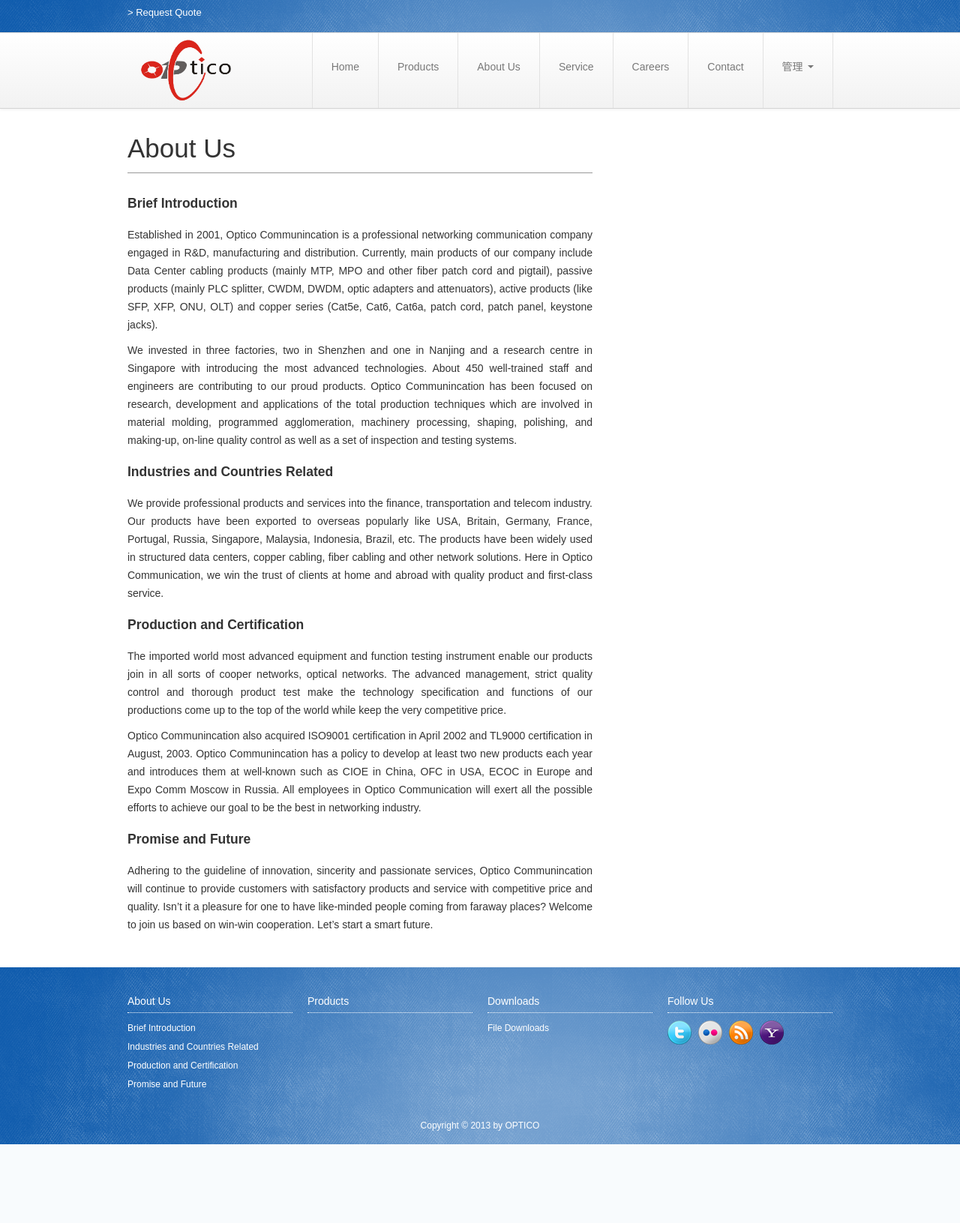
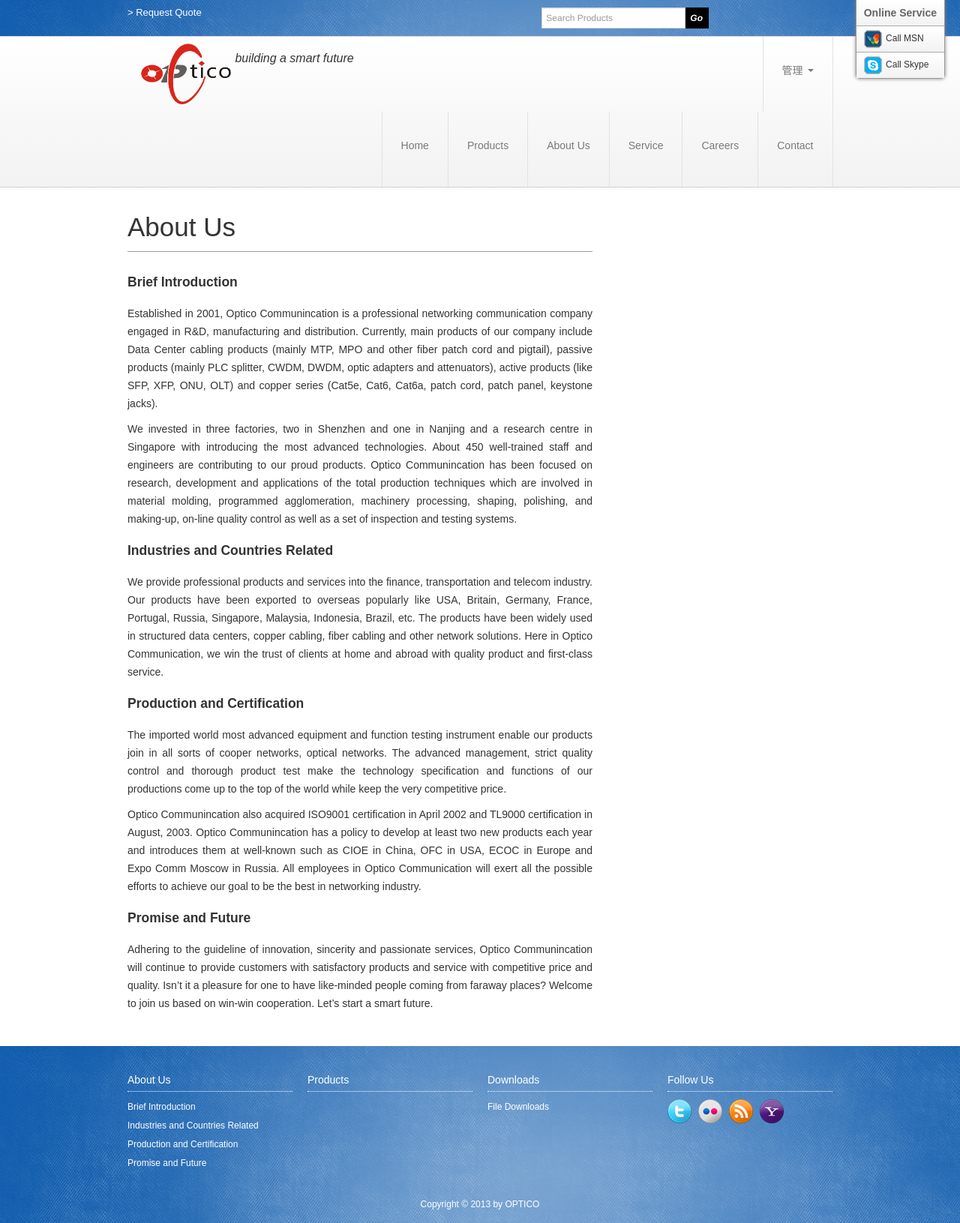
Before and after one commit to hustlzp/optico, a Python web app: template optico/templates/about.html in a window 1280 px wide. Shown: the whole page at 75% size. Before the commit the page ends 1526 px from the top, so only its background shows below. Run offline with Jinja, Linux system fonts and the light colour scheme; the template is opened without the code that fills it, so the values that code supplies are empty; style sheets or scripts are compiled from the project's sources; some libraries are stand-ins or nearby versions.

Commit message:
now can search and add online service float window

```diff
--- a/optico/static/style/page.css
+++ b/optico/static/style/page.css
@@ -1,6 +1,14 @@
-body{font-family:'arial';}body #header{background-color:#105cad;background-image:url('../img/header_bg.png'),url('../img/jeans.png');margin-bottom:30px;}body #header .first-row{position:relative;}body #header .first-row #customer-quote{color:white;display:inline-block;font-size:13px;line-height:13px;margin-top:10px;margin-bottom:20px;}
-body #header .first-row .goog-te-gadget-simple{position:absolute;right:0;top:8px;}
+body{font-family:'arial';}body #os-float-window{position:fixed;z-index:1000000;top:0px;right:20px;border:1px solid #999;border-top:0;border-bottom-left-radius:5px;border-bottom-right-radius:5px;box-shadow:0 0 5px gray;}body #os-float-window div{font-size:14px;line-height:14px;}body #os-float-window div img{margin-right:2px;}
+body #os-float-window div a{display:block;color:#333;font-size:12px;text-decoration:none;}
+body #os-float-window .os-title{padding:10px 10px;font-weight:bold;color:#666;background-image:linear-gradient(to bottom, #ffffff, #f2f2f2);border-bottom:1px solid #aaa;cursor:default;}
+body #os-float-window .os-msn a{padding:5px 10px;background-image:linear-gradient(to bottom, #ffffff, #f2f2f2);border-bottom:1px solid #aaa;}body #os-float-window .os-msn a:hover{background-image:linear-gradient(to bottom, #ffffff, #e2e2e2);}
+body #os-float-window .os-skype a{padding:5px 10px;background-image:linear-gradient(to bottom, #ffffff, #f2f2f2);}body #os-float-window .os-skype a:hover{background-image:linear-gradient(to bottom, #ffffff, #e2e2e2);}
+body #header{background-color:#105cad;background-image:url('../img/header_bg.png'),url('../img/jeans.png');margin-bottom:30px;}body #header .first-row{position:relative;}body #header .first-row #customer-quote{color:white;display:inline-block;font-size:13px;line-height:13px;margin-top:10px;}
+body #header .first-row #search-form{float:right;margin:10px 165px 10px 0;}body #header .first-row #search-form input[type='text']{padding:3px 5px;width:180px;margin:0;font-size:12px;line-height:12px;height:20px;display:inline-block;border:1px solid lightgray;border-radius:0px;}
+body #header .first-row #search-form input[type='submit']{vertical-align:top;padding:8px 8px 8px 6px;font-style:italic;font-weight:bold;font-size:12px;line-height:12px;display:inline-block;background-color:black;color:white;border:0;border-radius:0;}
+body #header .first-row .goog-te-gadget-simple{position:absolute;right:0;top:10px;}
 body #header .navbar-inner{clear:both;margin-bottom:25px;padding:0;}body #header .navbar-inner .container{border-right:1px solid #e2e2e2;}body #header .navbar-inner .container #logo img{height:100px;width:140px;margin-top:0px;}
+body #header .navbar-inner .container #slogan{font-size:16px;vertical-align:20px;font-style:italic;}
 body #header .navbar-inner .container .nav>li>a{padding:35px 25px 45px 25px;border-left:1px solid #e2e2e2;}body #header .navbar-inner .container .nav>li>a:hover{background:transparent url('../img/menu_hover.png') repeat-x top center;}
 body #header .navbar-inner .container .main-nav>li{position:relative;overflow:visible;}body #header .navbar-inner .container .main-nav>li ul{visibility:hidden;position:absolute;left:0;top:100px;z-index:1000;list-style-type:none;margin:0;background-color:#fbfbfb;border:1px solid #ccc;border-top:0;border-bottom:0;}body #header .navbar-inner .container .main-nav>li ul li a{width:220px;display:block;padding:10px 15px 10px 15px;color:#333;text-decoration:none;border-bottom:1px solid #ccc;}body #header .navbar-inner .container .main-nav>li ul li a:hover{background-color:black;color:white;}
 body #header .navbar-inner .container .main-nav>li:hover ul{visibility:visible;}
--- a/optico/static/style/page.less
+++ b/optico/static/style/page.less
@@ -1,5 +1,64 @@
 body{
 	font-family: 'arial';
+
+	#os-float-window{
+		position: fixed;
+		z-index: 1000000;
+		top: 0px;
+		right: 20px;
+		border: 1px solid #999;
+		border-top: 0;
+		border-bottom-left-radius: 5px;
+		border-bottom-right-radius: 5px;
+		box-shadow: 0 0 5px gray;
+
+		div{
+			// padding: 8px 10px;
+			font-size: 14px;
+			line-height: 14px;
+
+			img{
+				margin-right: 2px;
+			}
+
+			a{
+				display: block;
+				color: #333;
+				font-size: 12px;
+				text-decoration: none;
+			}
+		}
+
+		.os-title{
+			padding: 10px 10px;
+			font-weight: bold;
+			color: #666;
+			background-image: linear-gradient(to bottom, #ffffff, #f2f2f2);
+			border-bottom: 1px solid #aaa;
+			cursor: default;
+		}
+		.os-msn{
+			a{
+				padding: 5px 10px;
+				background-image: linear-gradient(to bottom, #ffffff, #f2f2f2);
+				border-bottom: 1px solid #aaa;
+
+				&:hover{
+					background-image: linear-gradient(to bottom, #ffffff, #e2e2e2);
+				}
+			}
+		}
+		.os-skype{
+			a{
+				padding: 5px 10px;
+				background-image: linear-gradient(to bottom, #ffffff, #f2f2f2);
+
+				&:hover{
+					background-image: linear-gradient(to bottom, #ffffff, #e2e2e2);
+				}
+			}
+		}
+	}
 
 	#header{
 		background-color: #105cad;
@@ -15,13 +74,44 @@ body{
 				font-size: 13px;
 				line-height: 13px;
 				margin-top: 10px;
-				margin-bottom: 20px;
+			}
+
+			#search-form{
+				float: right;
+				margin: 10px 165px 10px 0;
+
+				input[type='text']{
+					padding: 3px 5px;
+					width: 180px;
+					margin: 0;
+					font-size: 12px;
+					line-height: 12px;
+					height: 20px;
+					display: inline-block;
+					border: 1px solid lightgray;
+					border-radius: 0px;
+				}
+
+				input[type='submit']{
+					vertical-align: top;
+					padding: 8px 8px 8px 6px;
+					font-style: italic;
+					font-weight: bold;
+					font-size: 12px;
+					line-height: 12px;
+					display: inline-block;
+					background-color: black;
+					color: white;
+					border: 0;
+					border-radius: 0;
+
+				}
 			}
 
 			.goog-te-gadget-simple{
 				position: absolute;
 				right: 0;
-				top: 8px;
+				top: 10px;
 			}
 		}
 
@@ -39,6 +129,12 @@ body{
 						width: 140px;
 						margin-top: 0px;
 					}
+				}
+
+				#slogan{
+					font-size: 16px;
+					vertical-align: 20px;
+					font-style: italic;
 				}
 
 				.nav > li > a{
--- a/optico/templates/layout.html
+++ b/optico/templates/layout.html
@@ -11,9 +11,29 @@
 	</head>
 
 	<body id="{% block page_id %}{% endblock %}">
+		<div id="os-float-window">
+			<div class="os-title">Online Service</div>
+			<div class="os-msn">
+				<a href="msnim:chat?contact=optico.communication@hotmail.com">
+					<img src="{{ url_for('static', filename='img/msn.png') }}" />
+					<span>Call MSN</span>
+				</a>
+			</div>
+			<div class="os-skype">
+				<a href="callto://optico.communication">
+					<img src="{{ url_for('static', filename='img/skype.png') }}" />
+					<span>Call Skype</span>
+				</a>
+			</div>
+		</div>
+
 		<div id="header">
 			<div class="container first-row">
 				<a href="{{ url_for('contact') }}" id="customer-quote">> Request Quote</a>
+
+				<form id="search-form" method="post" action="{{ url_for('search') }}">
+					<input type="text" name="keywords" placeholder="Search Products" /><input type="submit" value="Go" />
+				</form>
 
 				<!-- google translation -->
 				<div id="google_translate_element"></div>
@@ -30,6 +50,8 @@
 				<div class="navbar-inner">
 					<div class="container">
 						<a id="logo" href="{{ url_for('home') }}"><img src="{{ url_for('static', filename='img/logo.gif') }}"></a>
+
+						<span id="slogan">building a smart future</span>
 
 						{% if session.user_id == admin_id %}
 						<ul class="nav pull-right">
@@ -84,11 +106,6 @@
 
 							<li>
 								<a href="{{ url_for('careers') }}">Careers</a>
-								<!-- sub menu -->
-								<!-- <ul>
-									<li><a href="{{ url_for('careers') }}#sr">SALES REPRESENTITIVE</a></li>
-									<li><a href="{{ url_for('careers') }}#aee">ACCOUNT AND ADMIN EXECUTIVES</a></li>
-								</ul> -->
 							</li>
 
 							<li><a href="{{ url_for('contact') }}">Contact</a></li>
```
Also changed, not shown: optico/controllers/product.py (+10 -0 lines), optico/models/product_model.py (+7 -0 lines), optico/templates/search.html (added, +17 -0 lines), optico/static/img/msn.png (added), optico/static/img/skype.png (added).
